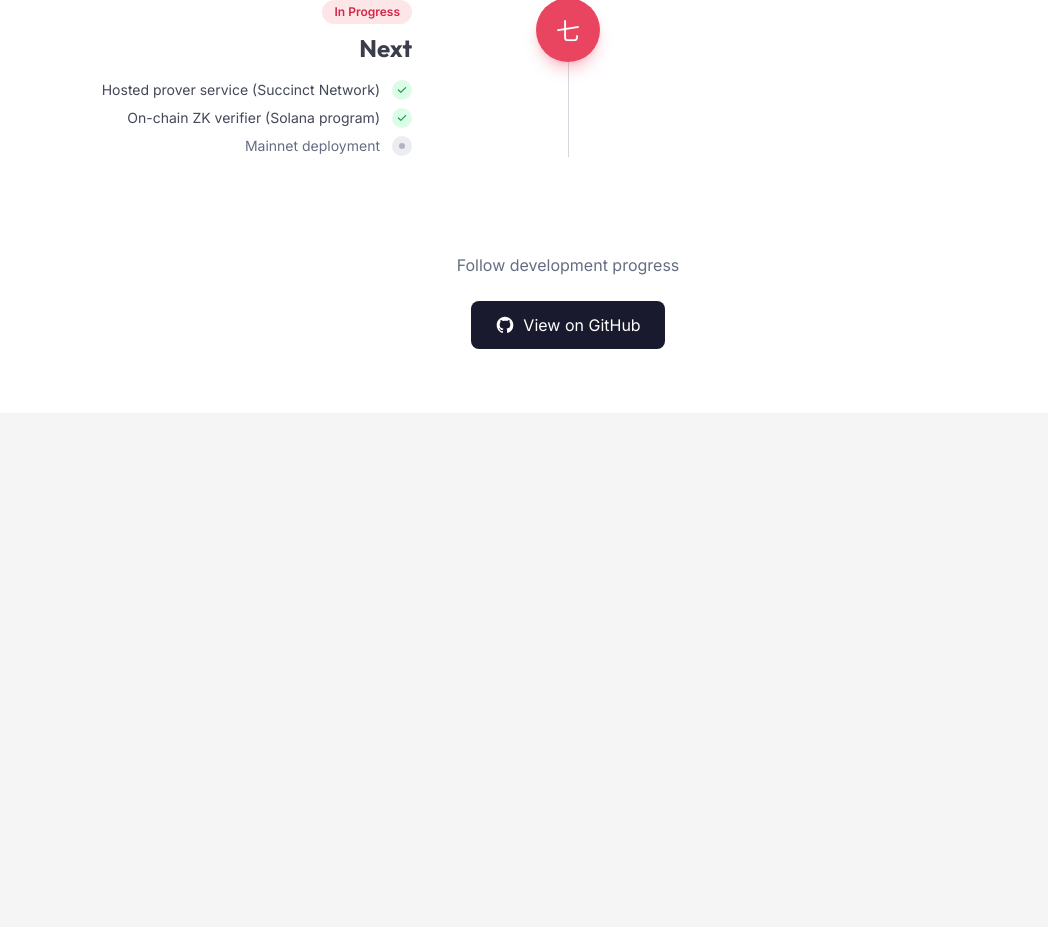
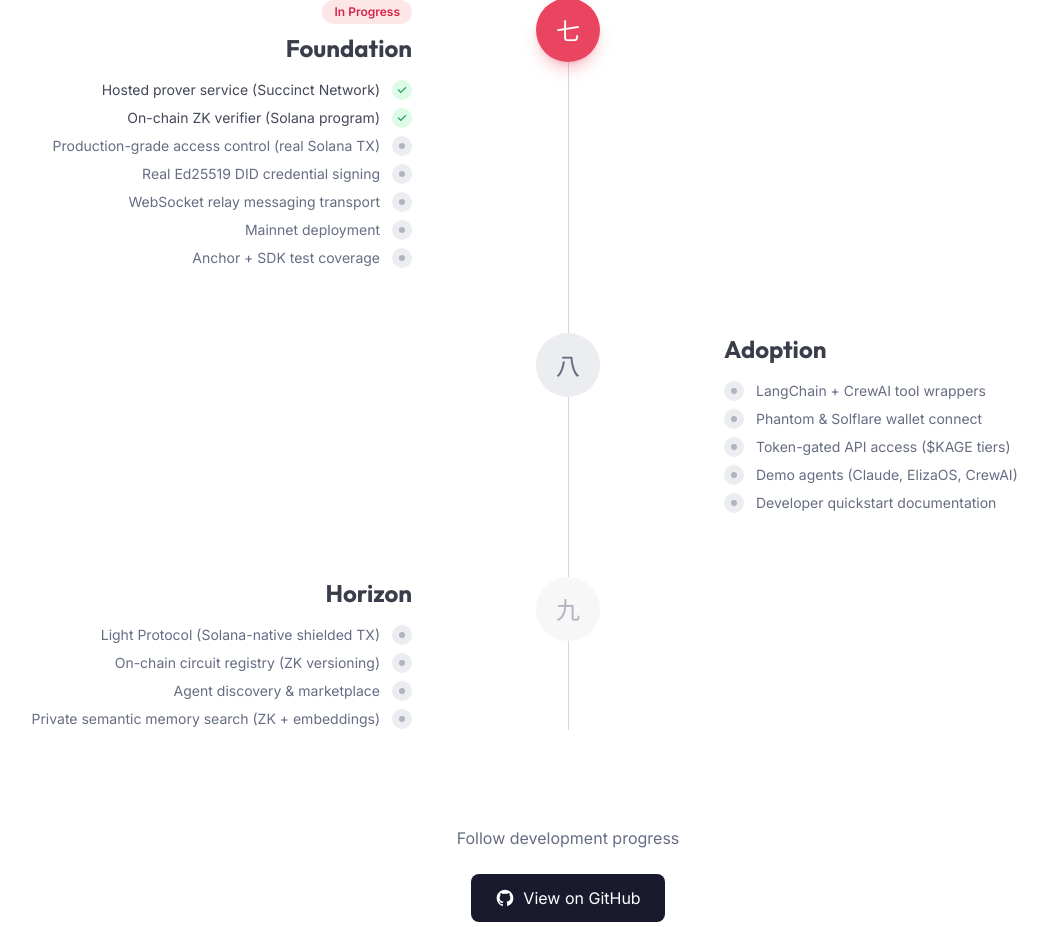
Before and after one commit to ranulfmeier/kage, a Vue app in the folder packages/website/: page /roadmap in a window 1280 px wide. Shown: the part 2060-2987 px from the top of the page, without its empty margins (72-1120 px from the left). Before the commit the page ends 2473 px from the top, so only its background shows below. Built offline with nearby package versions, Linux system fonts and the light colour scheme.

Commit message:
Updated roadmap

```diff
--- a/packages/website/src/views/Home.vue
+++ b/packages/website/src/views/Home.vue
@@ -4,7 +4,7 @@
 
 const isVisible = ref(false);
 const copied = ref(false);
-const contractAddress = ref('Fa6oMfNd2CUpDX4AxAvbiikafZ6JxLdxdugY273Tpump');
+const contractAddress = ref('Fm5fvFsVQrkv77MZtJRr7vGB71voYYtDPiCWEfxspump');
 const isScrolled = ref(false);
 const mobileMenuOpen = ref(false);
 
--- a/packages/website/src/views/Roadmap.vue
+++ b/packages/website/src/views/Roadmap.vue
@@ -77,12 +77,39 @@
   },
   {
     number: '七',
-    name: 'Next',
+    name: 'Foundation',
     status: 'current',
     items: [
       { text: 'Hosted prover service (Succinct Network)', done: true },
       { text: 'On-chain ZK verifier (Solana program)', done: true },
+      { text: 'Production-grade access control (real Solana TX)', done: false },
+      { text: 'Real Ed25519 DID credential signing', done: false },
+      { text: 'WebSocket relay messaging transport', done: false },
       { text: 'Mainnet deployment', done: false },
+      { text: 'Anchor + SDK test coverage', done: false },
+    ],
+  },
+  {
+    number: '八',
+    name: 'Adoption',
+    status: 'next',
+    items: [
+      { text: 'LangChain + CrewAI tool wrappers', done: false },
+      { text: 'Phantom & Solflare wallet connect', done: false },
+      { text: 'Token-gated API access ($KAGE tiers)', done: false },
+      { text: 'Demo agents (Claude, ElizaOS, CrewAI)', done: false },
+      { text: 'Developer quickstart documentation', done: false },
+    ],
+  },
+  {
+    number: '九',
+    name: 'Horizon',
+    status: 'future',
+    items: [
+      { text: 'Light Protocol (Solana-native shielded TX)', done: false },
+      { text: 'On-chain circuit registry (ZK versioning)', done: false },
+      { text: 'Agent discovery & marketplace', done: false },
+      { text: 'Private semantic memory search (ZK + embeddings)', done: false },
     ],
   },
 ];
```
Also changed, not shown: 2 other files (tests, documents, lock files or other folders).
